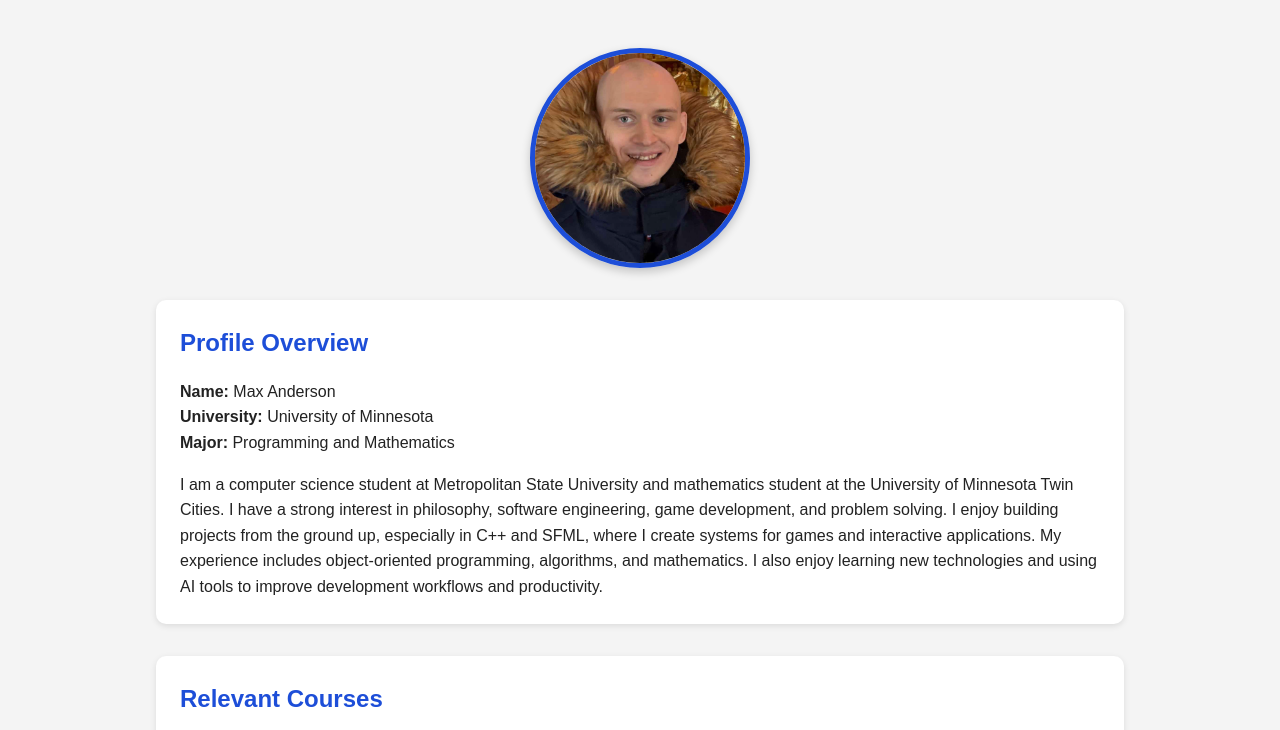
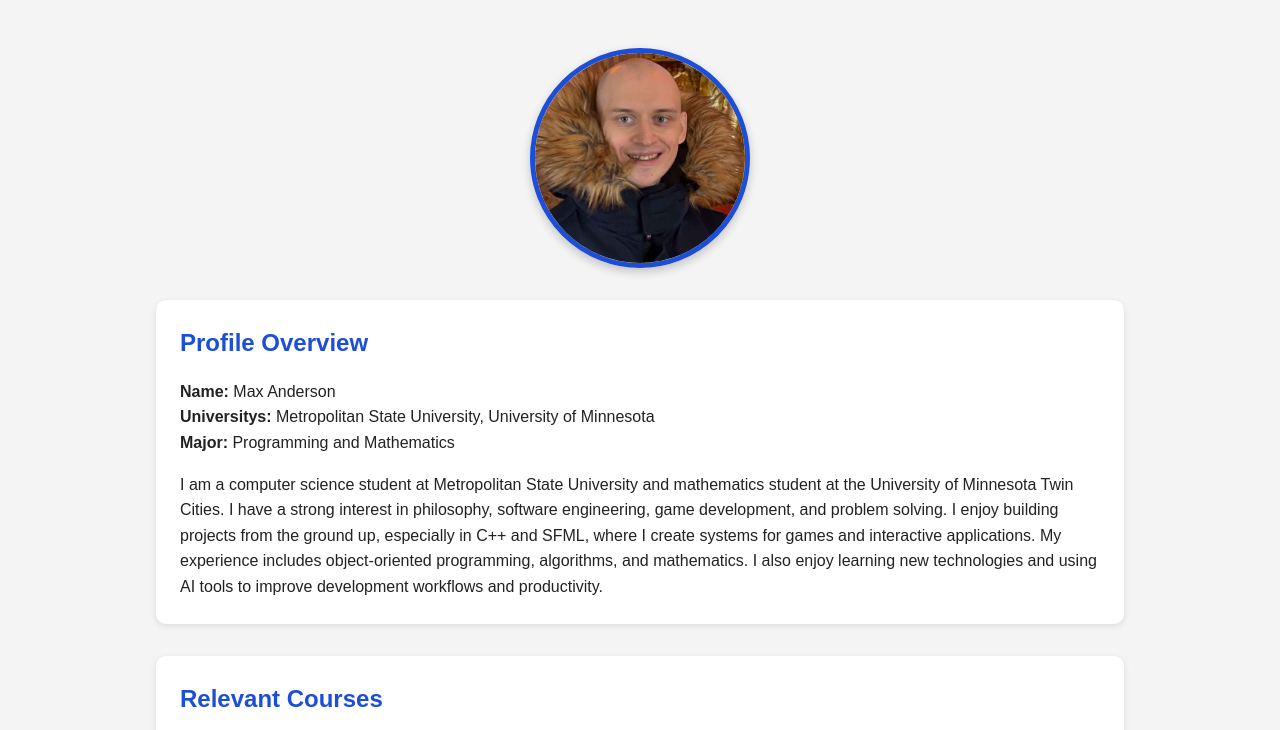
Before and after one commit to tothemax12/about-me, a plain HTML site: page index.html in a window 1280 px wide. Shown: the part 70-800 px from the top of the page. Drawn offline with Linux system fonts and the light colour scheme.

Commit message:
Update university information in profile section

```diff
--- a/index.html
+++ b/index.html
@@ -29,7 +29,7 @@
         <section id="profile" class="card">
             <h2>Profile Overview</h2>
             <p><strong>Name:</strong> Max Anderson</p>
-            <p><strong>University:</strong> University of Minnesota</p>
+            <p><strong>Universitys:</strong> Metropolitan State University, University of Minnesota</p>
             <p><strong>Major:</strong> Programming and Mathematics</p>
 
             <p class="summary">
```
